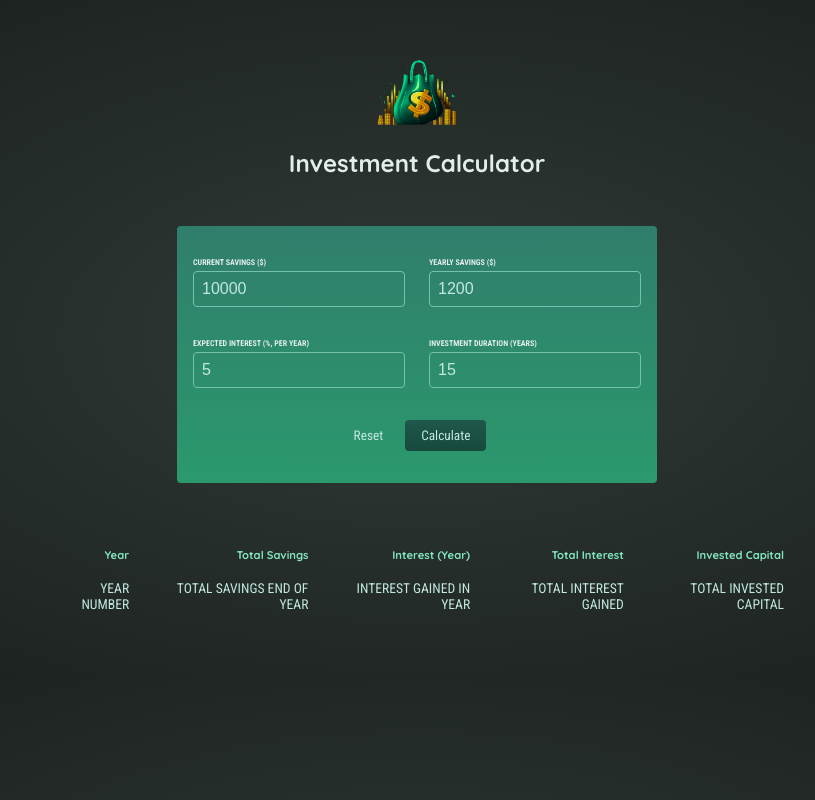
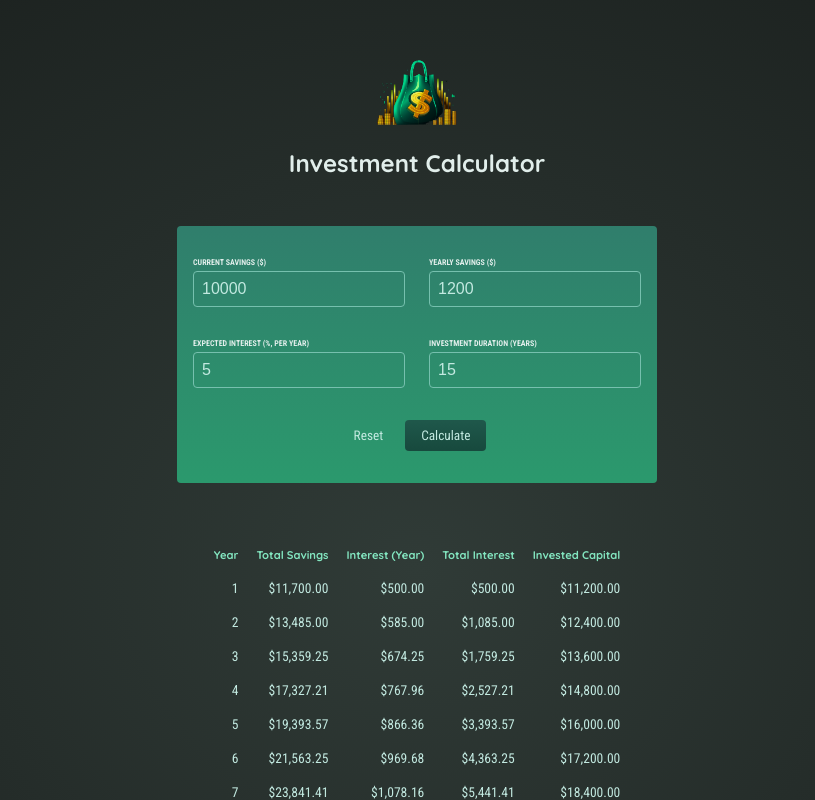
Before and after one commit to astaba/react_aca_090_finance, a React (Create React App) app: page / in a window 1280 px wide. Both pictures are taken after a click on the button "Calculate". Shown: the top 800 px of the page, without its empty margins (223-1038 px from the left). Built offline with nearby package versions, Linux system fonts and the light colour scheme.

Commit message:
Output results conditionally

```diff
--- a/src/App.js
+++ b/src/App.js
@@ -29,16 +29,19 @@ function App() {
       });
     }
   }
-
-  console.log("App =>", yearlyData)
+  // console.log("App =>", yearlyData);
 
   return (
     <div>
       <Header />
       <UserInputs onCalculate={handleCalculate} />
-      {/* Todo: Show below table conditionally (only once result data is available) */}
-      {/* Show fallback text if no data is available */}
-      <ResultTable />
+      {!userInput && <p>No investment data yet.</p>}
+      {userInput && (
+        <ResultTable
+          results={yearlyData}
+          initialInvestment={+userInput["current-savings"]}
+        />
+      )}
     </div>
   );
 }
--- a/src/components/result-table/ResultTable.js
+++ b/src/components/result-table/ResultTable.js
@@ -1,6 +1,13 @@
 import React from "react";
 
-export default function ResultTable() {
+const formatter = Intl.NumberFormat("en-US", {
+  style: "currency",
+  currency: "USD",
+  minimumFractionDigits: 2,
+  maximumFractionDigits: 2,
+});
+
+export default function ResultTable({ results, initialInvestment }) {
   return (
     <table className="result">
       <thead>
@@ -13,13 +20,25 @@ export default function ResultTable() {
         </tr>
       </thead>
       <tbody>
-        <tr>
-          <td>YEAR NUMBER</td>
-          <td>TOTAL SAVINGS END OF YEAR</td>
-          <td>INTEREST GAINED IN YEAR</td>
-          <td>TOTAL INTEREST GAINED</td>
-          <td>TOTAL INVESTED CAPITAL</td>
-        </tr>
+        {results.map((item) => (
+          <tr key={item.year}>
+            <td>{item.year}</td>
+            <td>{formatter.format(item.savingsEndOfYear)}</td>
+            <td>{formatter.format(item.yearlyInterest)}</td>
+            <td>
+              {formatter.format(
+                item.savingsEndOfYear -
+                  item.year * item.yearlyContribution -
+                  initialInvestment
+              )}
+            </td>
+            <td>
+              {formatter.format(
+                item.year * item.yearlyContribution + initialInvestment
+              )}
+            </td>
+          </tr>
+        ))}
       </tbody>
     </table>
   );
```
